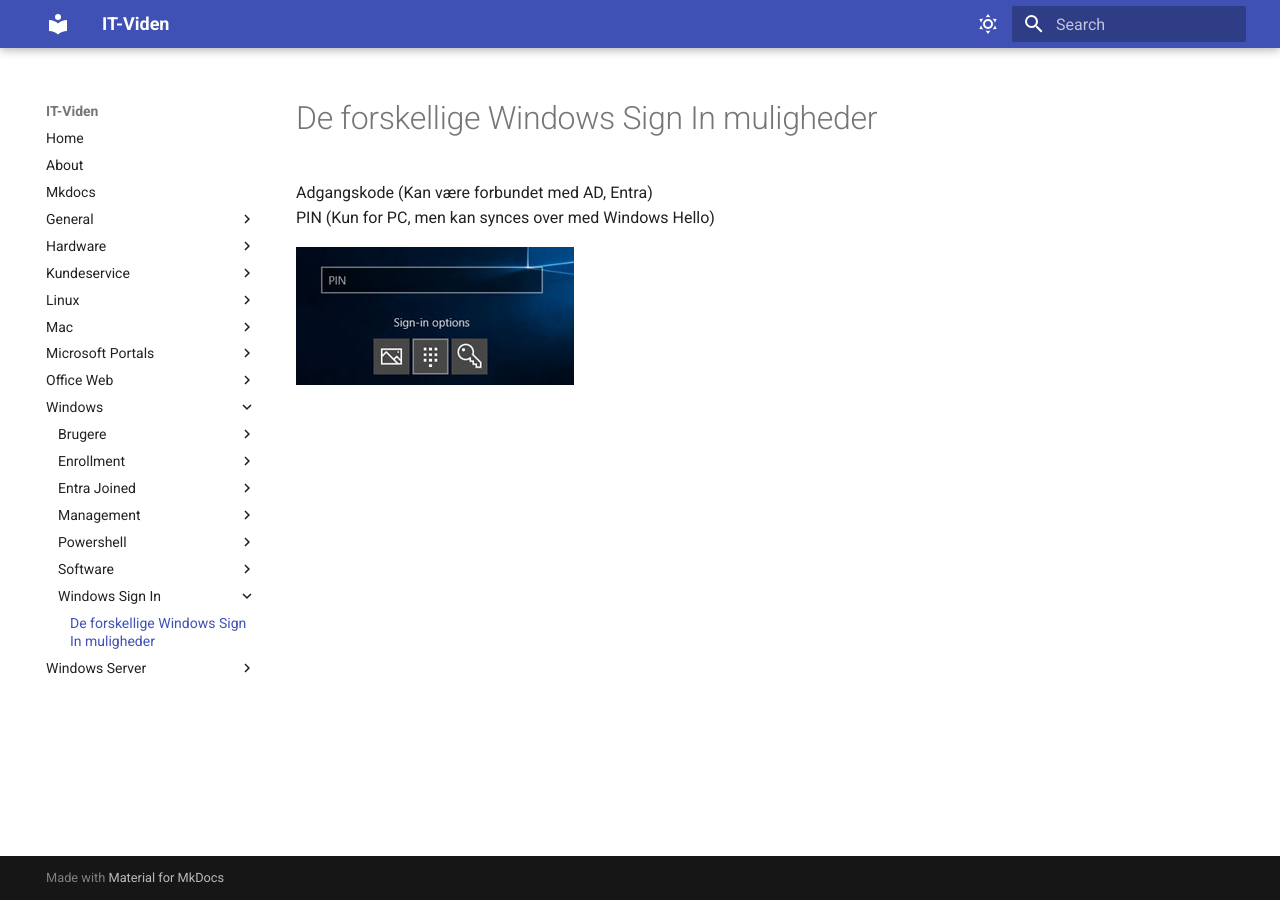
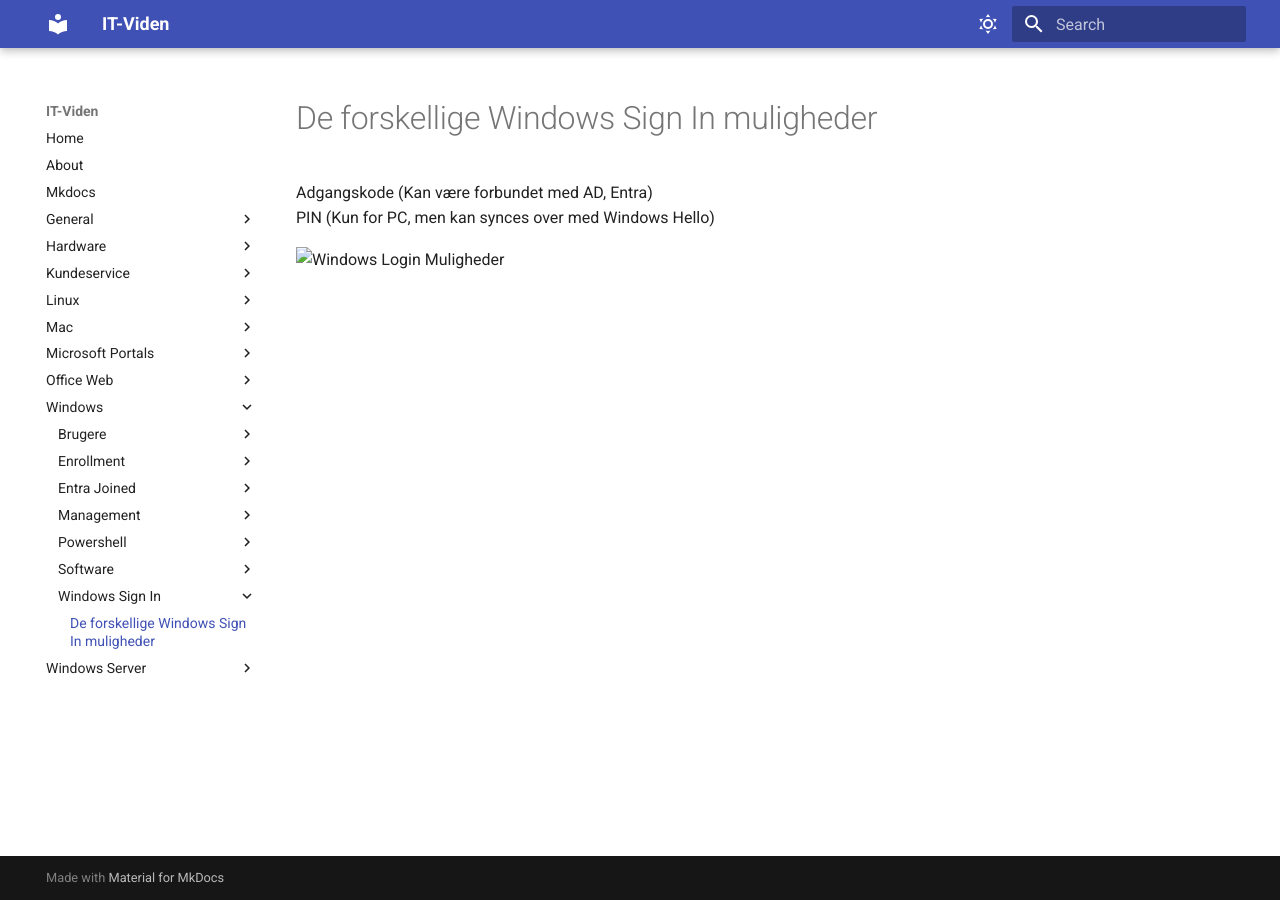
Before and after one commit to ANJ-Projects/IT-Viden, an MkDocs documentation site: the page built from docs/Windows/Windows Sign In/Windows Sign In Muligheder.md, in a window 1280 px wide. Built offline with MkDocs 1.6.1 and Material for MkDocs 9.7.7, drawn with Linux system fonts in a browser that asks for light colours.

Commit message:
Update Windows Sign In Muligheder.md

```diff
--- a/docs/Windows/Windows Sign In/Windows Sign In Muligheder.md
+++ b/docs/Windows/Windows Sign In/Windows Sign In Muligheder.md
@@ -4,4 +4,4 @@
 Adgangskode (Kan være forbundet med AD, Entra)
 PIN (Kun for PC, men kan synces over med Windows Hello)
 
-![Windows Login Muligheder](../../images/os/windows/windows-signin-screen.png)
+![Windows Login Muligheder](/docs/images/os/windows/windows-signin-screen.png)
```
